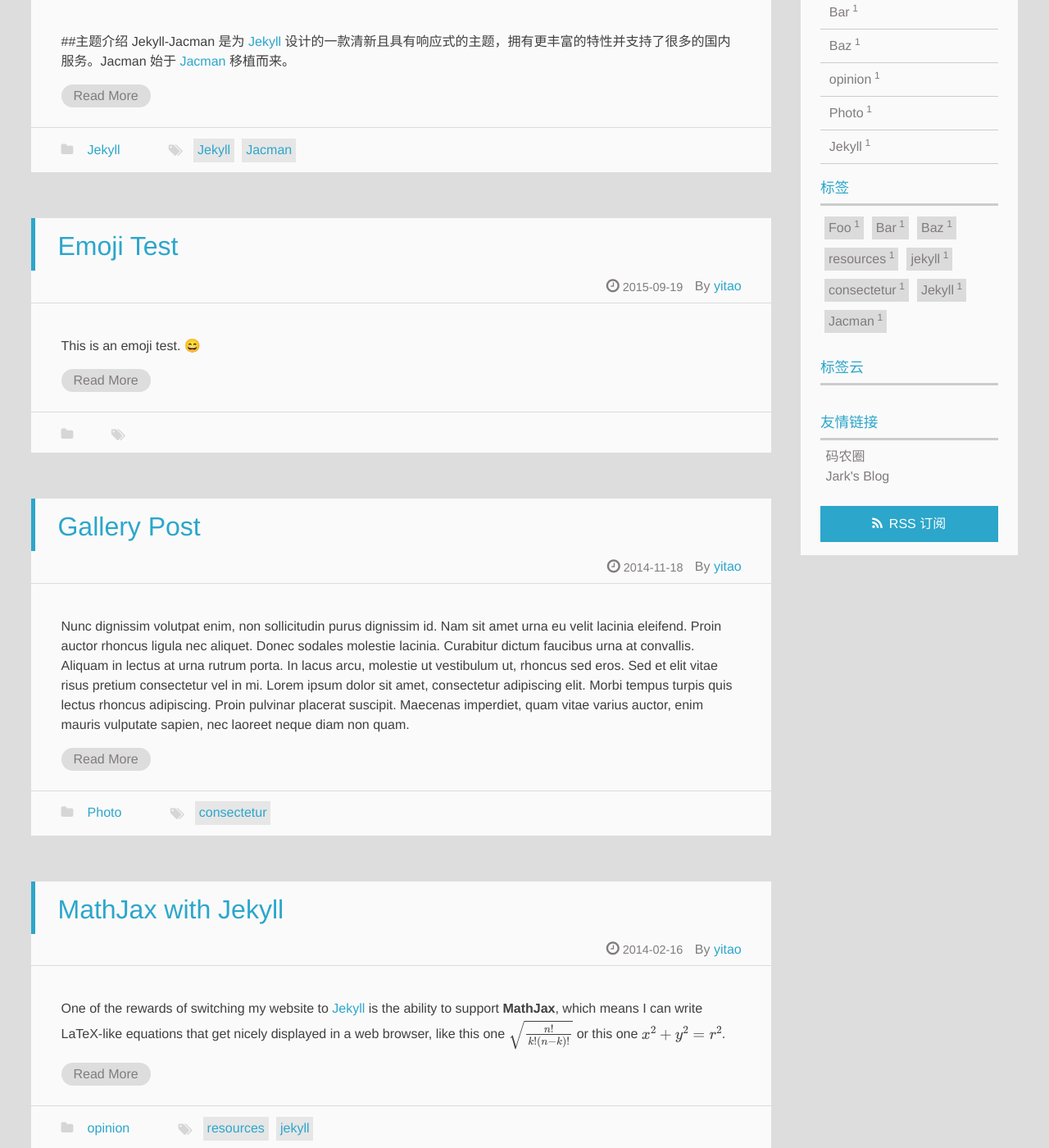
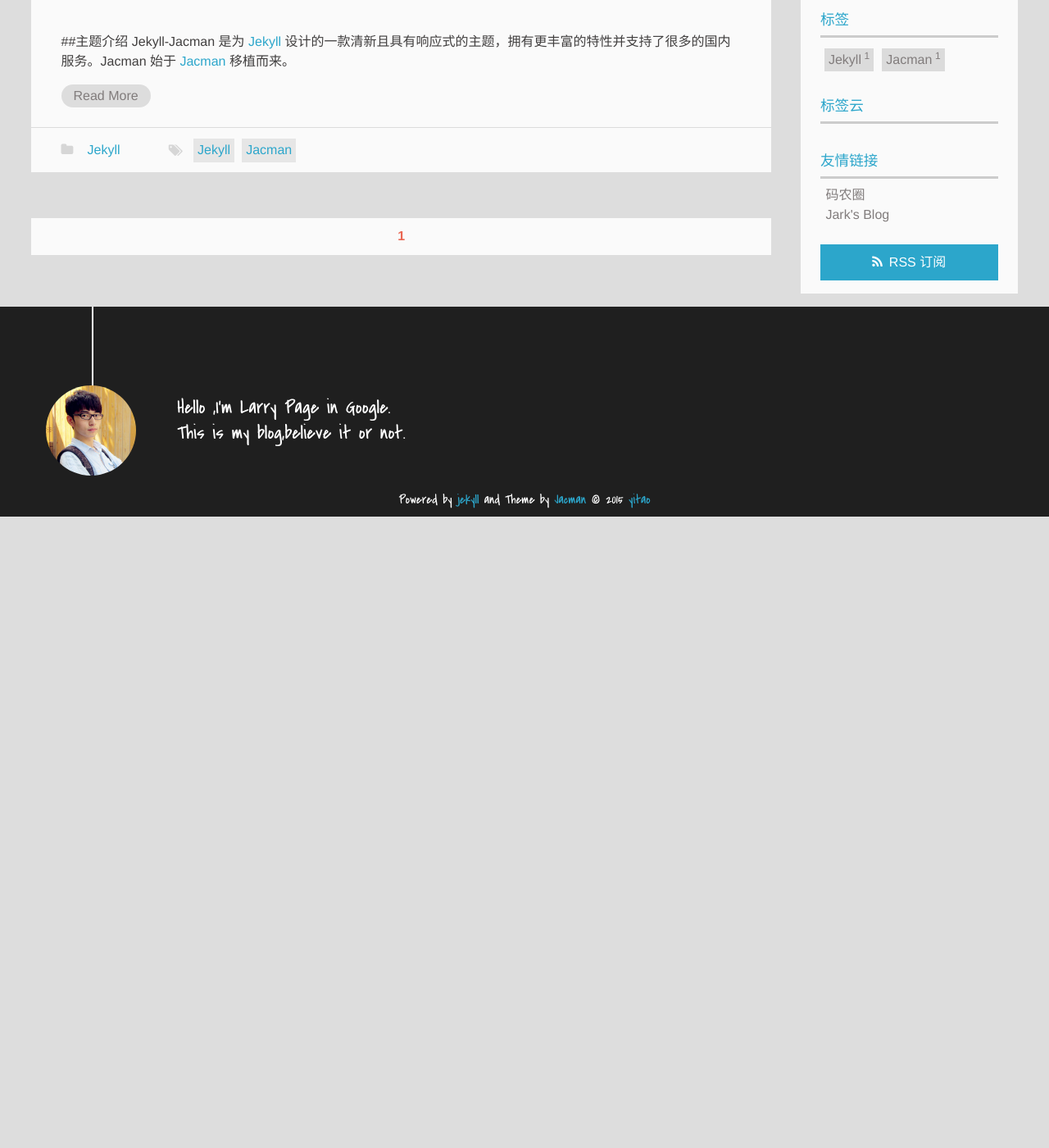
Before and after one commit to geminixing/geminixing.github.io, a Jekyll site: the page built from index.html, in a window 1280 px wide and 1400 px high, scrolled down 344 px. Shown: the whole window at 82% size. Built offline with Jekyll 4.4.1, drawn with Linux system fonts in a browser that asks for light colours; emoji names are drawn with the system emoji font; Markdown is read by kramdown in place of the engine named in the settings; formulas are drawn with MathJax 3; the list of posts is cut into pages by our own code; after the commit the page ends 974 px from its top, so only the background shows below that; some of the changed text lies outside the part shown.

Commit message:
change
update

````diff
--- a/_config.yml
+++ b/_config.yml
@@ -33,8 +33,8 @@ defaults:
 paginate: 20
 
 #### Site
-title : Jekyll Jacman
-tagline: A fresh looking and responsive theme for Jekyll
+title : 二手盗版挨踢攻城松狮
+tagline: Happy First
 assets: /assets
 baseurl:
 
--- a/_posts/2013-12-24-categories.md
+++ /dev/null
@@ -1,10 +0,0 @@
----
-title: Categories
-date: 2013-12-24 23:30:09
-categories:
-- Foo
-- Bar
-- Baz
----
-
-This post contains 3 categories. Make sure your theme can display all of the categories.
--- a/_posts/2013-12-24-elements.md
+++ /dev/null
@@ -1,63 +0,0 @@
----
-title: Elements
-date: 2013-12-24 23:29:08
-tags:
----
-
-The purpose of this post is to help you make sure all of HTML elements can display properly. If you use CSS reset, don't forget to redefine the style by yourself.
-
----
-
-# Heading 1
-
-## Heading 2
-
-### Heading 3
-
-#### Heading 4
-
-##### Heading 5
-
-###### Heading 6
-
----
-
-## Paragraph
-
-Lorem ipsum dolor sit amet, [test link]() consectetur adipiscing elit. **Strong text** pellentesque ligula commodo viverra vehicula. *Italic text* at ullamcorper enim. Morbi a euismod nibh. <u>Underline text</u> non elit nisl. ~~Deleted text~~ tristique, sem id condimentum tempus, metus lectus venenatis mauris, sit amet semper lorem felis a eros. Fusce egestas nibh at sagittis auctor. Sed ultricies ac arcu quis molestie. Donec dapibus nunc in nibh egestas, vitae volutpat sem iaculis. Curabitur sem tellus, elementum nec quam id, fermentum laoreet mi. Ut mollis ullamcorper turpis, vitae facilisis velit ultricies sit amet. Etiam laoreet dui odio, id tempus justo tincidunt id. Phasellus scelerisque nunc sed nunc ultricies accumsan.
-
-Interdum et malesuada fames ac ante ipsum primis in faucibus. `Sed erat diam`, blandit eget felis aliquam, rhoncus varius urna. Donec tellus sapien, sodales eget ante vitae, feugiat ullamcorper urna. Praesent auctor dui vitae dapibus eleifend. Proin viverra mollis neque, ut ullamcorper elit posuere eget.
-
-> Praesent diam elit, interdum ut pulvinar placerat, imperdiet at magna.
-
-Maecenas ornare arcu at mi suscipit, non molestie tortor ultrices. Aenean convallis, diam et congue ultricies, erat magna tincidunt orci, pulvinar posuere mi sapien ac magna. Vestibulum ante ipsum primis in faucibus orci luctus et ultrices posuere cubilia Curae; Praesent vitae placerat mauris. Nullam laoreet ante posuere tortor blandit auctor. Sed id ligula volutpat leo consequat placerat. Mauris fermentum dolor sed augue malesuada sollicitudin. Vivamus ultrices nunc felis, quis viverra orci eleifend ut. Donec et quam id urna cursus posuere. Donec elementum scelerisque laoreet.
-
-## List Types
-
-### Definition List (dl)
-
-<dl><dt>Definition List Title</dt><dd>This is a definition list division.</dd></dl>
-
-### Ordered List (ol)
-
-1. List Item 1
-2. List Item 2
-3. List Item 3
-
-### Unordered List (ul)
-
-- List Item 1
-- List Item 2
-- List Item 3
-
-## Table
-
-| Table Header 1 | Table Header 2 | Table Header 3 |
-| --- | --- | --- |
-| Division 1 | Division 2 | Division 3 |
-| Division 1 | Division 2 | Division 3 |
-| Division 1 | Division 2 | Division 3 |
-
-## Misc Stuff - abbr, acronym, sub, sup, etc.
-
-Lorem <sup>superscript</sup> dolor <sub>subscript</sub> amet, consectetuer adipiscing elit. Nullam dignissim convallis est. Quisque aliquam. <cite>cite</cite>. Nunc iaculis suscipit dui. Nam sit amet sem. Aliquam libero nisi, imperdiet at, tincidunt nec, gravida vehicula, nisl. Praesent mattis, massa quis luctus fermentum, turpis mi volutpat justo, eu volutpat enim diam eget metus. Maecenas ornare tortor. Donec sed tellus eget sapien fringilla nonummy. <acronym title="National Basketball Association">NBA</acronym> Mauris a ante. Suspendisse quam sem, consequat at, commodo vitae, feugiat in, nunc. Morbi imperdiet augue quis tellus.  <abbr title="Avenue">AVE</abbr>
--- a/_posts/2013-12-24-long-title.md
+++ /dev/null
@@ -1,7 +0,0 @@
----
-title:  Lorem ipsum dolor sit amet, consectetur adipiscing elit. Aliquam justo turpis, tincidunt ac convallis id.
-date: 2013-12-24 23:31:06
-tags:
----
-
-This post has a long title. Make sure the title displayed right.
--- a/_posts/2013-12-24-tags.md
+++ /dev/null
@@ -1,10 +0,0 @@
----
-title: Tags
-date: 2013-12-24 23:29:53
-tags:
-- Foo
-- Bar
-- Baz
----
-
-This post contains 3 tags. Make sure your theme can display all of the tags.
--- a/_posts/2013-12-25-block.md
+++ /dev/null
@@ -1,45 +0,0 @@
----
-title: Block
-date: 2013-12-25 00:14:39
-tags:
----
-
-This post is used for testing tag plugins. See [docs](http://zespia.tw/hexo/docs/tag-plugins.html) for more info.
-
-## Block Quote
-
-### Normal blockquote
-
-> Praesent diam elit, interdum ut pulvinar placerat, imperdiet at magna.
-
-## Code Block
-
-### Normal code block
-
-```
-alert('Hello World!');
-```
-
-    print "Hello world"
-
-### Highlight code block
-
-```python
-print "Hello world"
-```
-
-{% highlight ruby %}
-def foo
-  puts 'foo'
-end
-{% endhighlight %}
-
-{% highlight ruby linenos %}
-def foo
-  puts 'foo'
-end
-{% endhighlight %}
-
-### Gist
-
-{% gist 996818 %}
--- a/_posts/2013-12-25-excerpts.md
+++ /dev/null
@@ -1,13 +0,0 @@
----
-title: Excerpts
-date: 2013-12-25 00:23:23
-tags:
----
-
-The following contents should be invisible in home/archive page.
-
-<!-- more -->
-
-Lorem ipsum dolor sit amet, consectetur adipiscing elit. Fusce eget urna vitae velit eleifend interdum at ac nisi. In nec ligula lacus. Cum sociis natoque penatibus et magnis dis parturient montes, nascetur ridiculus mus. Sed eu cursus erat, ut dapibus quam. Aliquam eleifend dolor vitae libero pharetra adipiscing. Etiam adipiscing dolor a quam tempor, eu convallis nulla varius. Aliquam sollicitudin risus a porta aliquam. Ut nec velit dolor. Proin eget leo lobortis, aliquam est sed, mollis mauris. Fusce vitae leo pretium massa accumsan condimentum. Fusce malesuada gravida lectus vel vulputate. Donec bibendum porta nibh ut aliquam.
-
-Sed lorem felis, congue non fringilla eu, aliquam eu eros. Curabitur orci libero, mollis sed semper vitae, adipiscing in lectus. Aenean non egestas odio. Donec sollicitudin nisi quis lorem gravida, in pharetra mauris fringilla. Duis sit amet faucibus dolor, id aliquam neque. In egestas, odio gravida tempor dictum, mauris felis faucibus purus, sit amet commodo lacus diam vitae est. Ut ut quam eget massa semper sodales. Aenean non ipsum cursus, blandit lectus in, ornare odio. Curabitur ultrices porttitor vulputate.
--- a/_posts/2014-02-16-Mathjax-with-jekyll.md
+++ /dev/null
@@ -1,103 +0,0 @@
----
-layout: post
-title: "MathJax with Jekyll"
-date: 2014-02-16
-categories: opinion
-tags: [resources, jekyll]
-image: http://gastonsanchez.com/images/blog/mathjax_logo.png
----
-
-One of the rewards of switching my website to [Jekyll](http://jekyllrb.com/) is the
-ability to support **MathJax**, which means I can write LaTeX-like equations that get
-nicely displayed in a web browser, like this one \\( \sqrt{\frac{n!}{k!(n-k)!}} \\) or
-this one \\( x^2 + y^2 = r^2 \\).
-
-<!--more-->
-
-<img class="centered" src="http://gastonsanchez.com/images/blog/mathjax_logo.png" />
-
-### What's MathJax?
-
-If you check MathJax website [(www.mathjax.org)](http://www.mathjax.org/) you'll see
-that it *is an open source JavaScript display engine for mathematics that works in all
-browsers*.
-
-
-### How to implement MathJax with Jekyll
-
-I followed the instructions described by Dason Kurkiewicz for
-[using Jekyll and Mathjax](http://dasonk.github.io/blog/2012/10/09/Using-Jekyll-and-Mathjax/).
-
-Here are some important details. I had to modify the Ruby library for Markdown in
-my ```_config.yml``` file. Now I'm using redcarpet so the corresponding line in the
-configuration file is: ```markdown: redcarpet```
-
-To load the MathJax javascript, I added the following lines in my layout ```page.html```
-(located in my folder ```_layouts```)
-
-{% highlight r %}
-<script type="text/javascript"
-    src="http://cdn.mathjax.org/mathjax/latest/MathJax.js?config=TeX-AMS-MML_HTMLorMML">
-</script>
-{% endhighlight %}
-
-Of course you can choose a different file location in your jekyll layouts.
-
-
-### A Couple of Examples
-
-Here's a short list of examples. To know more about the details behind MathJax, you can
-always checked the provided documentation available at
-[http://docs.mathjax.org/en/latest/](http://docs.mathjax.org/en/latest/)
-
-I'm assuming you are familiar with LaTeX. However, you should know that MathJax does not
-have the exactly same behavior as LaTeX. By default, the **tex2jax** preprocessor defines the
-LaTeX math delimiters, which are ```\\(...\\)``` for in-line math, and ```\\[...\\]``` for
-displayed equations. It also defines the TeX delimiters ```$$...$$``` for displayed
-equations, but it does not define ```$...$``` as in-line math delimiters. Fortunately,
-you can change these predefined specifications if you want to do so.
-
-Let's try a first example. Here's a dummy equation:
-
-$$a^2 + b^2 = c^2$$
-
-How do you write such expression? Very simple: using **double dollar** signs
-
-{% highlight r %}
-$$a^2 + b^2 = c^2$$
-{% endhighlight %}
-
-To display inline math use ```\\( ... \\)``` like this ```\\( sin(x^2) \\)``` which gets
-rendered as \\( sin(x^2) \\)
-
-
-Here's another example using type ```\mathsf```
-
-{% highlight r %}
-$$ \mathsf{Data = PCs} \times \mathsf{Loadings} $$
-{% endhighlight %}
-
-which gets displayed as
-
-$$ \mathsf{Data = PCs} \times \mathsf{Loadings} $$
-
-Or even better:
-
-{% highlight r %}
-\\[ \mathbf{X} = \mathbf{Z} \mathbf{P^\mathsf{T}} \\]
-{% endhighlight %}
-
-is displayed as
-
-\\[ \mathbf{X} = \mathbf{Z} \mathbf{P^\mathsf{T}} \\]
-
-If you want to use subscripts like this \\( \mathbf{X}\_{n,p} \\) you need to scape the
-underscores with a backslash like so ``` \mathbf{X}\_{n,p} ```:
-
-{% highlight r %}
-$$ \mathbf{X}\_{n,p} = \mathbf{A}\_{n,k} \mathbf{B}\_{k,p} $$
-{% endhighlight %}
-
-will be displayed as
-
-\\[ \mathbf{X}\_{n,p} = \mathbf{A}\_{n,k} \mathbf{B}\_{k,p} \\]
--- a/_posts/2014-11-18-gallery-post.md
+++ /dev/null
@@ -1,22 +0,0 @@
----
-layout: photo
-title: Gallery Post
-date: 2014-11-18 15:45:20
-category: Photo
-photos:
-- http://ww1.sinaimg.cn/mw690/81b78497jw1emfgwkasznj21hc0u0qb7.jpg
-- http://ww3.sinaimg.cn/mw690/81b78497jw1emfgwjrh2pj21hc0u01g3.jpg
-- http://ww2.sinaimg.cn/mw690/81b78497jw1emfgwil5xkj21hc0u0tpm.jpg
-- http://ww3.sinaimg.cn/mw690/81b78497jw1emfgvcdn25j21hc0u0qpa.jpg
-tags:
-- consectetur
-description: Gallery Post Test. 测试图片类文章的显示。
----
-
-Nunc dignissim volutpat enim, non sollicitudin purus dignissim id. Nam sit amet urna eu velit lacinia eleifend. Proin auctor rhoncus ligula nec aliquet. Donec sodales molestie lacinia. Curabitur dictum faucibus urna at convallis. Aliquam in lectus at urna rutrum porta. In lacus arcu, molestie ut vestibulum ut, rhoncus sed eros. Sed et elit vitae risus pretium consectetur vel in mi. Lorem ipsum dolor sit amet, consectetur adipiscing elit. Morbi tempus turpis quis lectus rhoncus adipiscing. Proin pulvinar placerat suscipit. Maecenas imperdiet, quam vitae varius auctor, enim mauris vulputate sapien, nec laoreet neque diam non quam.
-
-<!-- more -->
-
-![Wallbase - dgnfly (wallbase.cc/wallpaper/1384450)](http://ww1.sinaimg.cn/large/81b78497jw1emfgts2pt4j21hc0u0k1c.jpg)
-
-Etiam luctus mauris at mi sollicitudin quis malesuada nibh porttitor. Vestibulum non dapibus magna. Cum sociis natoque penatibus et magnis dis parturient montes, nascetur ridiculus mus. Proin feugiat hendrerit viverra. Phasellus sit amet nunc mauris, eu ultricies tellus. Sed a mi tortor, eleifend varius erat. Proin consectetur molestie tortor eu gravida. Cras placerat orci id arcu tristique ut rutrum justo pulvinar. Maecenas lacinia fringilla diam non bibendum. Aenean vel viverra turpis. Integer ut leo nisi. Pellentesque vehicula quam ut sapien convallis consequat. Aliquam ut arcu purus, eget tempor purus. Integer eu tellus quis erat tristique gravida eu vel lorem.
--- a/_posts/2015-09-19-emoji-test.md
+++ /dev/null
@@ -1,9 +0,0 @@
----
-title: Emoji Test
-tags:
----
-
-This is an emoji test. :smile:
-
-:bowtie::smile::laughing::blush::smiley::relaxed::smirk:
-:heart_eyes::kissing_heart::kissing_closed_eyes::flushed::relieved::satisfied::grin:
````
Also changed, not shown: _posts/2013-12-24-link-post.md (deleted, +0 -7 lines), _posts/2013-12-24-涓枃娓│.md (deleted, +0 -19 lines), _posts/2013-12-24-鏃ユ湰瑾炪儐銈广儓.md (deleted, +0 -21 lines), _posts/2013-12-26-images.md (deleted, +0 -14 lines).
